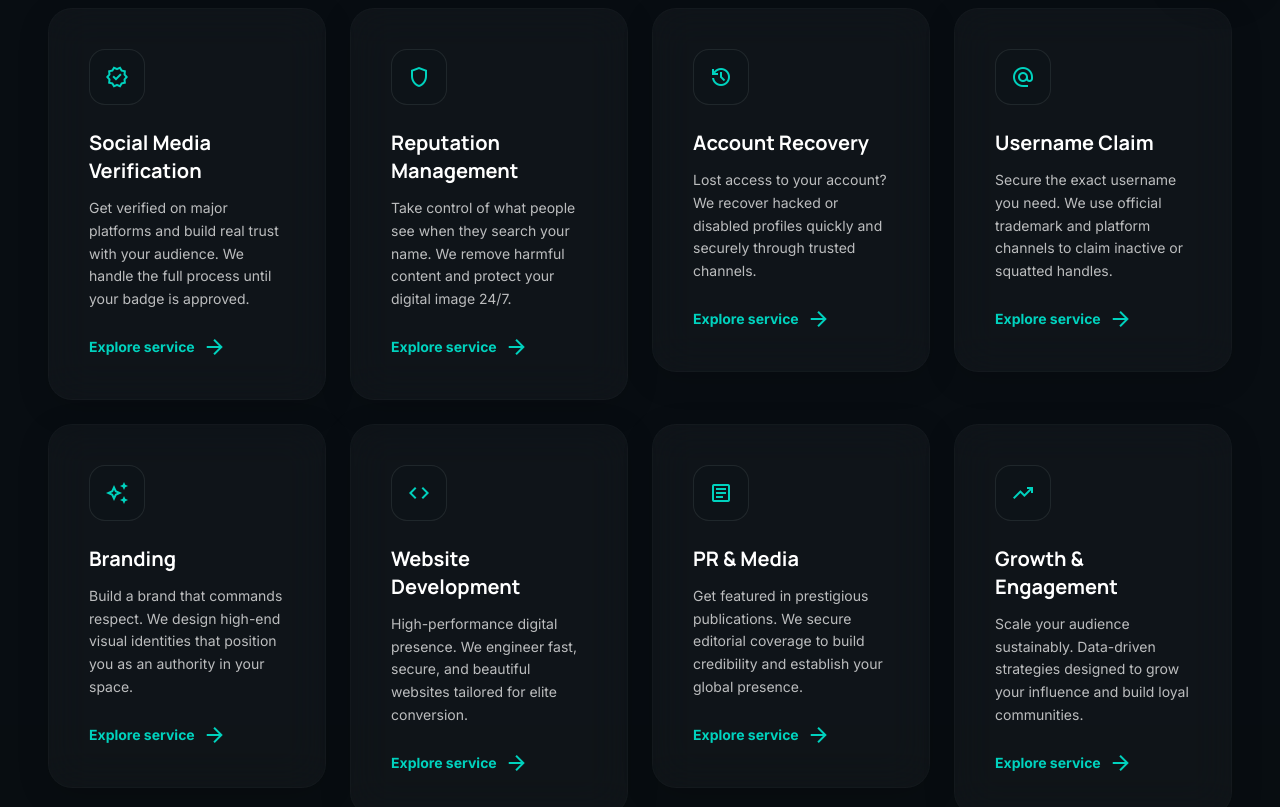
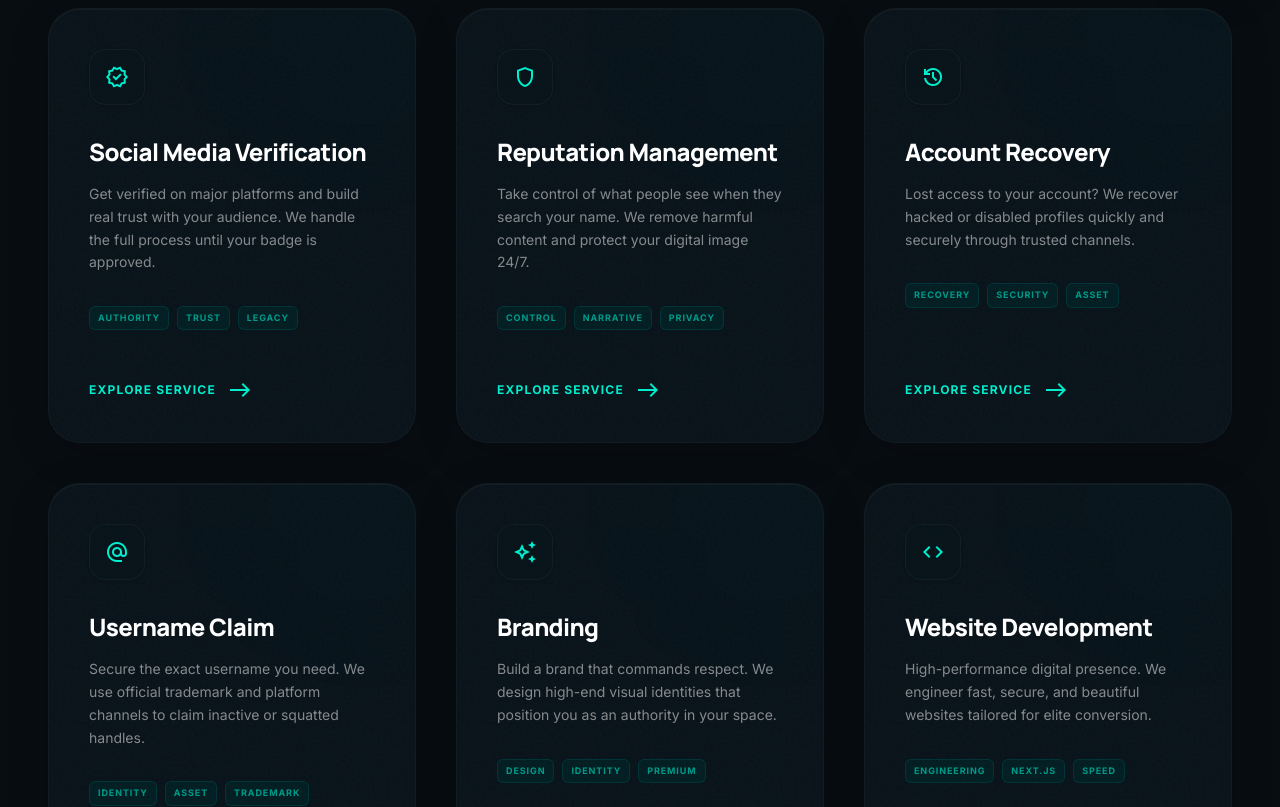
Before and after one commit to itsshawki/joinz-agency, a Next.js app: page /services in a window 1280 px wide. Shown: the part 800-1607 px from the top of the page. Built offline with nearby package versions, Linux system fonts and the light colour scheme.

Commit message:
Redesign services page cards to match homepage premium visual style

```diff
--- a/app/layout.tsx
+++ b/app/layout.tsx
@@ -52,6 +52,12 @@ export default function RootLayout({
           rel="stylesheet"
           href="https://fonts.googleapis.com/css2?family=Material+Symbols+Outlined:opsz,wght,FILL,GRAD@20..48,100..700,0..1,-50..200&display=swap"
         />
+        {/* Inline script to prevent theme flash */}
+        <script
+          dangerouslySetInnerHTML={{
+            __html: `(function(){try{var t=localStorage.getItem('joinz-theme');if(t==='light'){document.documentElement.classList.remove('dark');document.documentElement.classList.add('light')}}catch(e){}})()`,
+          }}
+        />
       </head>
       <body
         className={`${manrope.variable} ${inter.variable} bg-background text-on-surface font-body antialiased`}
--- a/app/services/page.tsx
+++ b/app/services/page.tsx
@@ -17,36 +17,42 @@ const servicesPageCards = [
   {
     ...originalServiceCards[0],
     description: "Get verified on major platforms and build real trust with your audience. We handle the full process until your badge is approved.",
-    tags: ["#AUTHORITY", "#TRUST", "#LEGACY"],
+    tags: ["AUTHORITY", "TRUST", "LEGACY"],
   },
   {
     ...originalServiceCards[1],
     description: "Take control of what people see when they search your name. We remove harmful content and protect your digital image 24/7.",
-    tags: ["#NARRATIVE", "#CONTROL"],
+    tags: ["CONTROL", "NARRATIVE", "PRIVACY"],
   },
   {
     ...originalServiceCards[2],
     description: "Lost access to your account? We recover hacked or disabled profiles quickly and securely through trusted channels.",
+    tags: ["RECOVERY", "SECURITY", "ASSET"],
   },
   {
     ...originalServiceCards[3],
     description: "Secure the exact username you need. We use official trademark and platform channels to claim inactive or squatted handles.",
+    tags: ["IDENTITY", "ASSET", "TRADEMARK"],
   },
   {
     ...originalServiceCards[4],
     description: "Build a brand that commands respect. We design high-end visual identities that position you as an authority in your space.",
+    tags: ["DESIGN", "IDENTITY", "PREMIUM"],
   },
   {
     ...originalServiceCards[5],
     description: "High-performance digital presence. We engineer fast, secure, and beautiful websites tailored for elite conversion.",
+    tags: ["ENGINEERING", "NEXT.JS", "SPEED"],
   },
   {
     ...originalServiceCards[6],
     description: "Get featured in prestigious publications. We secure editorial coverage to build credibility and establish your global presence.",
+    tags: ["MEDIA", "PR", "VISIBILITY"],
   },
   {
     ...originalServiceCards[7],
     description: "Scale your audience sustainably. Data-driven strategies designed to grow your influence and build loyal communities.",
+    tags: ["GROWTH", "ORGANIC", "ENGAGEMENT"],
   },
 ];
 
@@ -54,21 +60,21 @@ export default function ServicesPage() {
   return (
     <>
       <Hero
-        eyebrow="Our Services"
+        eyebrow="Expertise"
         title={
           <>
-            Expert Digital <span className="text-neon">Solutions</span>
+            Elite Digital <span className="text-neon">Capabilities</span>
           </>
         }
-        description="Expert solutions to establish, protect, and amplify your digital authority across all major platforms."
+        description="Engineered solutions for high-stakes digital assets. We provide the infrastructure and influence required to dominate your space."
         ctaText="Get Started"
         ctaHref="/contact"
       />
 
       <Section containerLow>
-        <div className="grid grid-cols-1 sm:grid-cols-2 lg:grid-cols-4 gap-6">
+        <div className="grid grid-cols-1 md:grid-cols-2 lg:grid-cols-3 gap-8 md:gap-10">
           {servicesPageCards.map((service, i) => (
-            <ScrollReveal key={service.slug} delay={i * 80}>
+            <ScrollReveal key={service.slug} delay={i * 60}>
               <ServiceCard {...service} />
             </ScrollReveal>
           ))}
--- a/components/ServiceCard.tsx
+++ b/components/ServiceCard.tsx
@@ -1,10 +1,14 @@
+"use client";
+
 import Link from "next/link";
+import { motion } from "framer-motion";
 
 interface ServiceCardProps {
   slug: string;
   icon: string;
   title: string;
   description: string;
+  tags?: string[];
 }
 
 export default function ServiceCard({
@@ -12,32 +16,76 @@ export default function ServiceCard({
   icon,
   title,
   description,
+  tags,
 }: ServiceCardProps) {
   return (
-    <Link href={`/services/${slug}`} className="group block">
-      <div className="service-card glass-card rounded-3xl p-8 md:p-10 h-full flex flex-col relative overflow-hidden">
-        {/* Subtle hover glow */}
-        <div className="absolute top-0 right-0 w-32 h-32 bg-primary/5 rounded-full blur-3xl opacity-0 group-hover:opacity-100 transition-opacity duration-500" />
+    <Link href={`/services/${slug}`} className="group block perspective-1000 h-full" id={`service-card-${slug}`}>
+      <div className={`
+        relative overflow-hidden h-full flex flex-col
+        rounded-[32px]
+        bg-surface-container backdrop-blur-[22px] saturate-[160%]
+        border border-outline/10
+        shadow-[inset_0_1px_0_rgba(255,255,255,0.04),0_10px_40px_rgba(0,0,0,0.18)]
+        transition-all duration-700 ease-[cubic-bezier(0.23,1,0.32,1)]
+        hover:translate-y-[-10px] hover:border-primary/30
+        hover:shadow-[inset_0_1px_0_rgba(255,255,255,0.06),0_20px_80px_rgba(0,255,180,0.12)]
+      `}>
+        {/* ── Background Layers ── */}
+        <div className="absolute inset-0 pointer-events-none overflow-hidden">
+          <div className="absolute inset-0 noise-bg opacity-[0.03] z-0" />
+          <div
+            className="absolute inset-0 bg-gradient-to-br from-primary/[0.03] to-transparent opacity-0 group-hover:opacity-100 transition-opacity duration-700 z-0"
+          />
+          <div className="absolute -top-[20%] -right-[10%] w-[50%] h-[50%] bg-primary/[0.02] blur-[80px] rounded-full pointer-events-none z-0" />
+        </div>
 
-        <div className="relative z-10">
-          <div className="w-14 h-14 rounded-2xl bg-surface-container border border-outline/20 flex items-center justify-center mb-6 group-hover:bg-primary/10 group-hover:border-primary/20 transition-all duration-300">
-            <span className="material-symbols-outlined text-primary text-2xl">
+        {/* ── Large Watermark Icon ── */}
+        <div className="absolute -right-4 -top-4 pointer-events-none overflow-hidden select-none">
+          <span className="material-symbols-outlined text-primary text-[8rem] opacity-[0.03] group-hover:opacity-[0.06] group-hover:scale-110 group-hover:rotate-12 transition-all duration-1000 ease-out">
+            {icon}
+          </span>
+        </div>
+
+        <div className="relative z-10 p-8 md:p-10 flex flex-col h-full">
+          {/* Icon Badge */}
+          <div className="w-14 h-14 rounded-2xl bg-surface-container/50 border border-outline/10 flex items-center justify-center mb-8 group-hover:bg-primary/10 group-hover:border-primary/20 transition-all duration-500 shadow-sm">
+            <span className="material-symbols-outlined text-primary text-2xl group-hover:scale-110 transition-transform duration-500">
               {icon}
             </span>
           </div>
-          <h3 className="font-headline font-bold text-xl text-on-surface mb-3">
+
+          {/* Title */}
+          <h3 className="font-headline font-extrabold text-2xl text-on-surface mb-4 leading-tight tracking-tight">
             {title}
           </h3>
-          <p className="text-on-surface-variant text-sm leading-relaxed mb-6">
+
+          {/* Description */}
+          <p className="text-on-surface-variant text-sm leading-relaxed mb-8 opacity-70 group-hover:opacity-100 transition-opacity duration-500">
             {description}
           </p>
+
+          {/* Tags */}
+          {tags && tags.length > 0 && (
+            <div className="flex flex-wrap gap-2 mb-8">
+              {tags.map((tag) => (
+                <span key={tag} className="text-[9px] font-bold tracking-widest text-primary/60 bg-primary/5 px-2 py-1 rounded-md border border-primary/10">
+                  {tag}
+                </span>
+              ))}
+            </div>
+          )}
+
+          {/* CTA Link */}
+          <div className="mt-auto pt-4 flex items-center gap-3 text-primary text-xs font-bold uppercase tracking-widest group-hover:gap-5 transition-all duration-500">
+            <span>Explore Service</span>
+            <span className="material-symbols-outlined text-base transition-transform duration-500 group-hover:translate-x-1">
+              east
+            </span>
+          </div>
         </div>
-        <div className="mt-auto flex items-center gap-2 text-primary text-sm font-bold group-hover:gap-4 transition-all relative z-10">
-          Explore service
-          <span className="material-symbols-outlined text-sm">
-            arrow_forward
-          </span>
-        </div>
+
+        {/* Soft Radial Glow on Hover */}
+        <div className="absolute inset-0 bg-[radial-gradient(circle_at_var(--mouse-x,50%)_var(--mouse-y,50%),rgba(0,210,190,0.06)_0%,transparent_70%)] opacity-0 group-hover:opacity-100 transition-opacity duration-1000 pointer-events-none" />
       </div>
     </Link>
   );
--- a/components/ThemeProvider.tsx
+++ b/components/ThemeProvider.tsx
@@ -26,17 +26,22 @@ export default function ThemeProvider({
   const [theme, setTheme] = useState<Theme>("dark");
   const [mounted, setMounted] = useState(false);
 
+  // Initialize from localStorage on mount
   useEffect(() => {
+    const stored = localStorage.getItem("joinz-theme") as Theme | null;
+    if (stored === "light" || stored === "dark") {
+      setTheme(stored);
+    }
     setMounted(true);
   }, []);
 
-  // Apply theme class to <html> (No persistence)
+  // Apply theme class to <html> and persist
   useEffect(() => {
     if (!mounted) return;
     const root = document.documentElement;
     root.classList.remove("dark", "light");
     root.classList.add(theme);
-
+    localStorage.setItem("joinz-theme", theme);
     // Update meta theme-color for mobile browser chrome
     const metaTheme = document.querySelector('meta[name="theme-color"]');
     if (metaTheme) {
```
